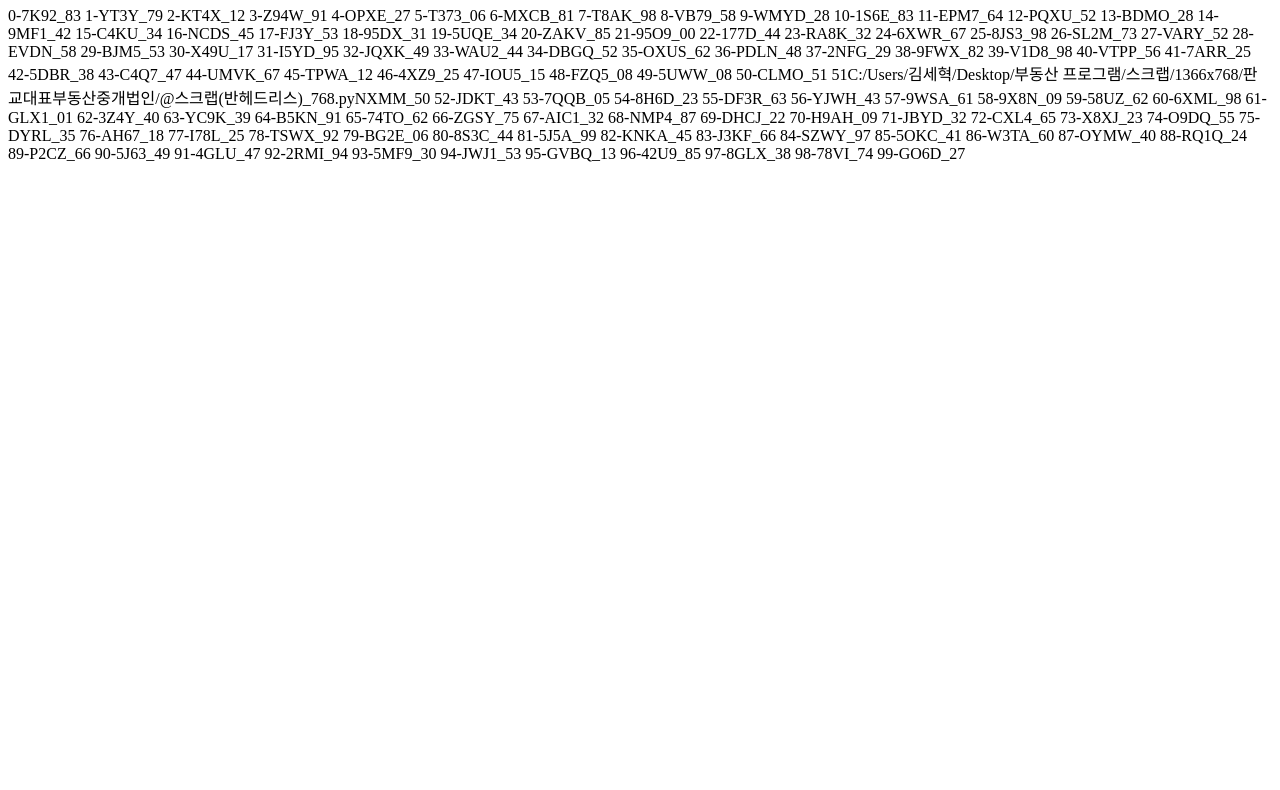
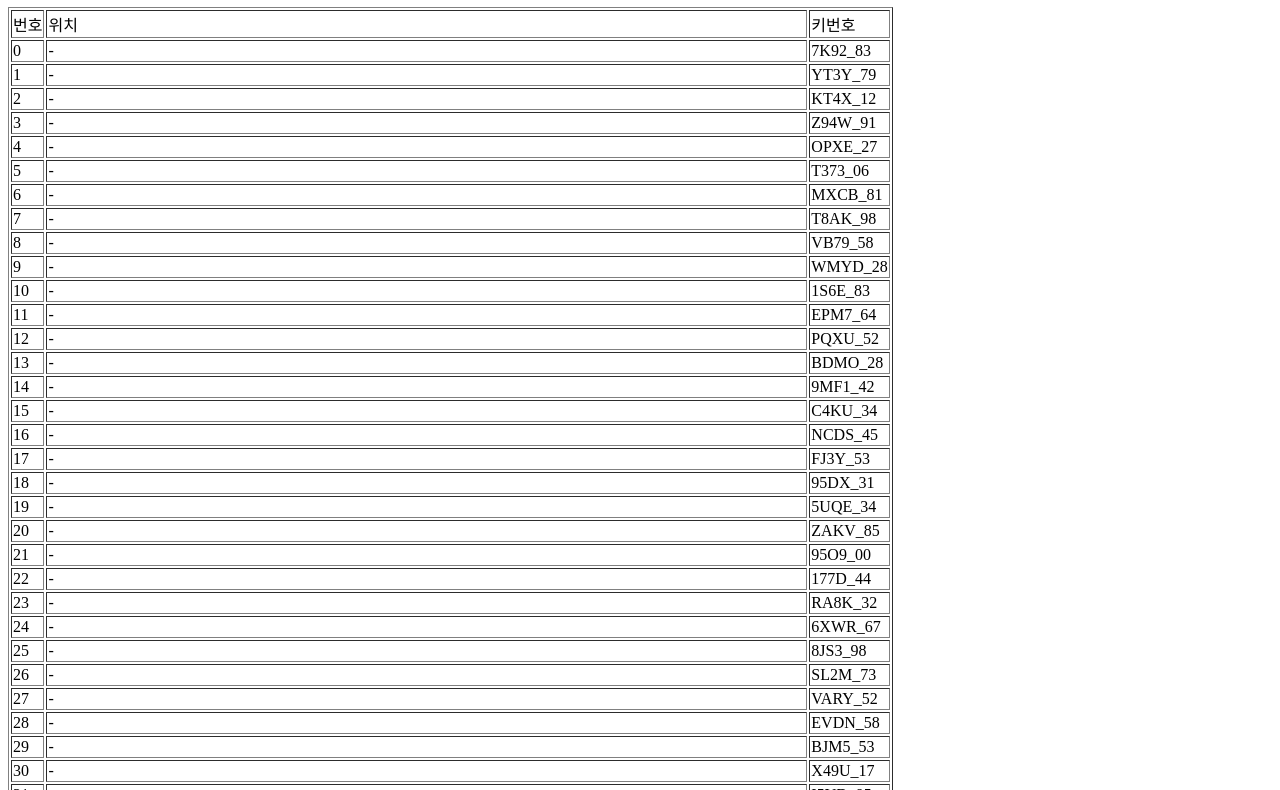
Before and after one commit to sseh-c/scrap_program, a plain HTML site: page index.html in a window 1280 px wide. Shown: the part 68-858 px from the top of the page. Before the commit the page ends 800 px from the top, so only its background shows below. Drawn offline with Linux system fonts and the light colour scheme.

Commit message:
Update index.html

```diff
--- a/index.html
+++ b/index.html
@@ -5,7 +5,8 @@
 <body>
 <h1 align="left">진입키번호</h1>
 
-
+<table border="1">
+<tr><td>번호</td><td>위치</td><td>키번호</td></tr>
 <tr class="pass"><td id="num">0</td><td id="path">-</td><td id="key">7K92_83</td></tr>
 <tr class="pass"><td id="num">1</td><td id="path">-</td><td id="key">YT3Y_79</td></tr>
 <tr class="pass"><td id="num">2</td><td id="path">-</td><td id="key">KT4X_12</td></tr>
@@ -106,7 +107,6 @@
 <tr class="pass"><td id="num">97</td><td id="path">-</td><td id="key">8GLX_38</td></tr>
 <tr class="pass"><td id="num">98</td><td id="path">-</td><td id="key">78VI_74</td></tr>
 <tr class="pass"><td id="num">99</td><td id="path">-</td><td id="key">GO6D_27</td></tr>
-
 </table>
 </body>
 </html>
```
